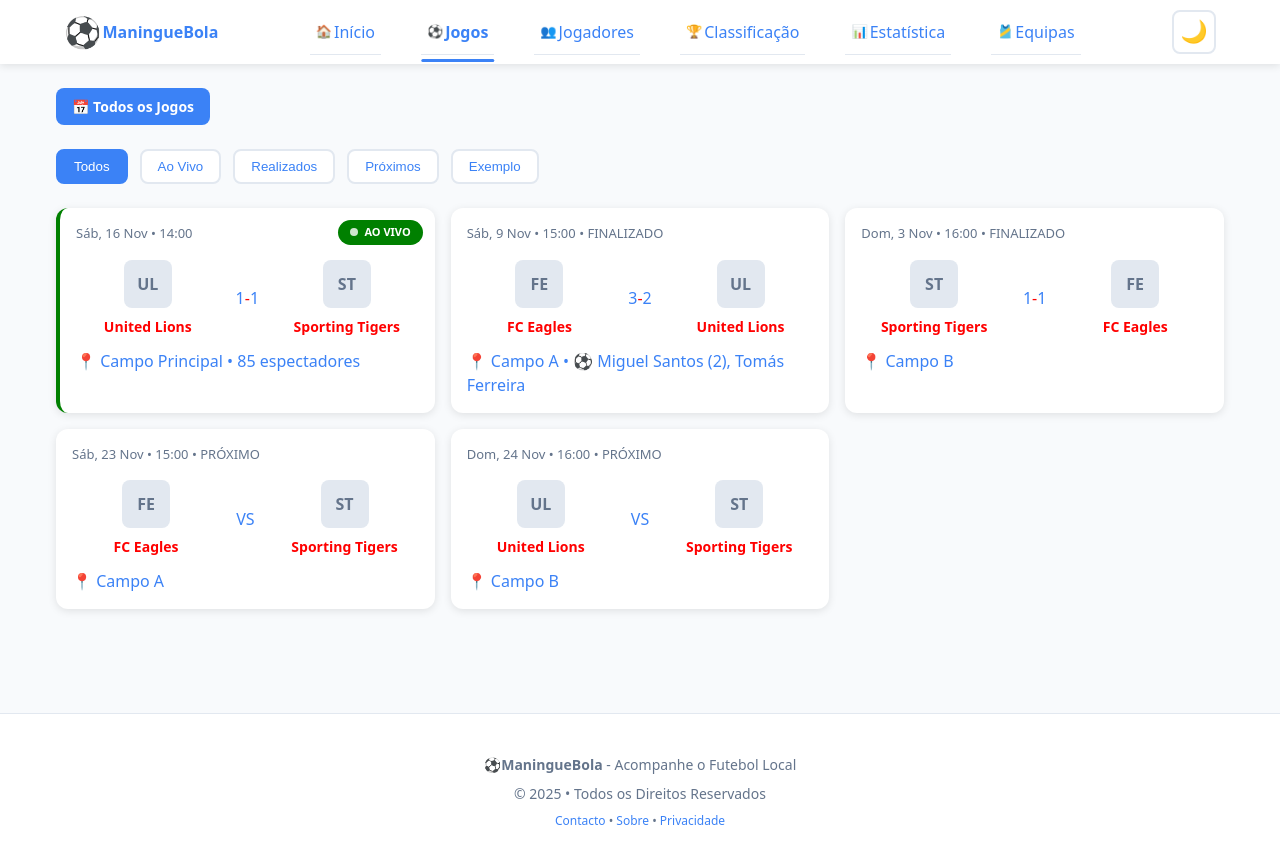
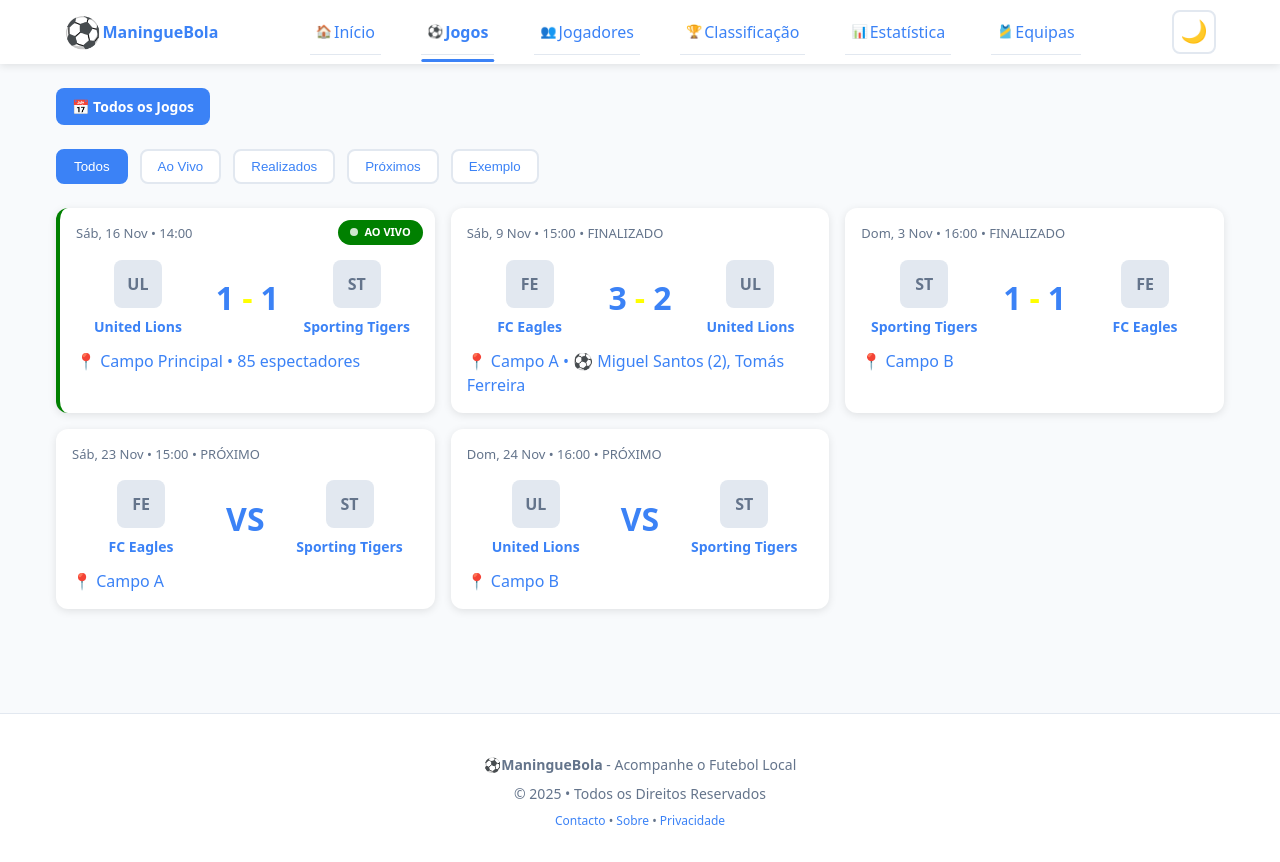
Before and after one commit to Raimundroid/maninguebola, a React (Vite) app: page /jogos in a window 1280 px wide. Built offline with nearby package versions, Linux system fonts and the light colour scheme.

Commit message:
MatchesCard: .score done

```diff
--- a/src/components/MatchCard/MatchCard.css
+++ b/src/components/MatchCard/MatchCard.css
@@ -76,18 +76,14 @@
   font-weight: 600;
   text-align: center;
   color: var(--text);
-  color: red;
 }
 .match-card .teams .score {
-  /* font-size: 32px; */
-  /* score: {
-      fontSize: "32px",
-      fontWeight: "700",
-      display: "flex",
-      alignItems: "center",
-      gap: "8px",
-      color: "var(--text)",
-    } */
+  font-size: 32px;
+  font-weight: 700;
+  display: flex;
+  align-items: center;
+  gap: 8px;
+  color: var(--text);
 }
 
 .match-card .teams .vs {
@@ -110,5 +106,5 @@
 
 .match-card .teams .score .score-separator {
   color: var(--text-light);
-  color: red;
+  color: yellow;
 }
--- a/src/components/MatchCard/MatchCard.jsx
+++ b/src/components/MatchCard/MatchCard.jsx
@@ -57,7 +57,7 @@ const MatchCard = ({ match }) => {
         {/* -------------------------------------------------------- */}
         {/* ------------------------CENTER-------------------------------- */}
         {/* -------------------------------------------------------- */}
-        <div /*style={styles.score}*/ className="score">
+        <div className="score">
           {status === "upcoming" ? (
             <span /*style={styles.vs}*/ className="vs">VS</span>
           ) : (
```
